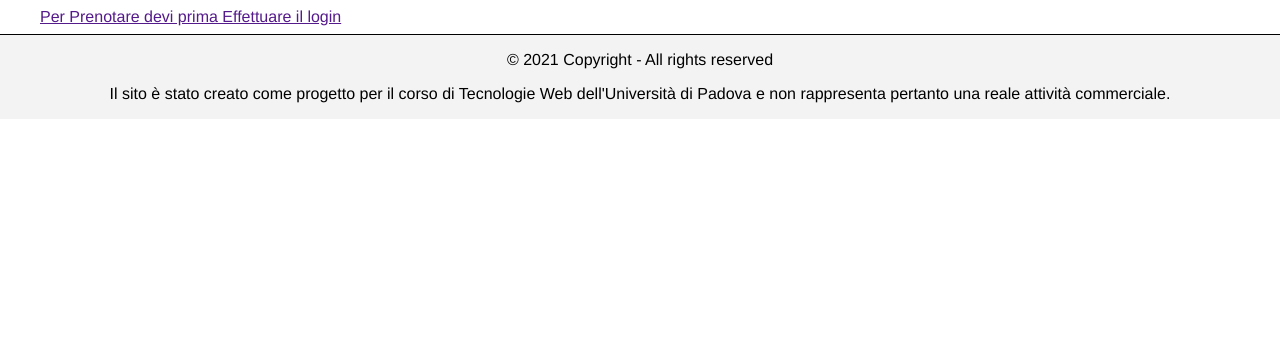
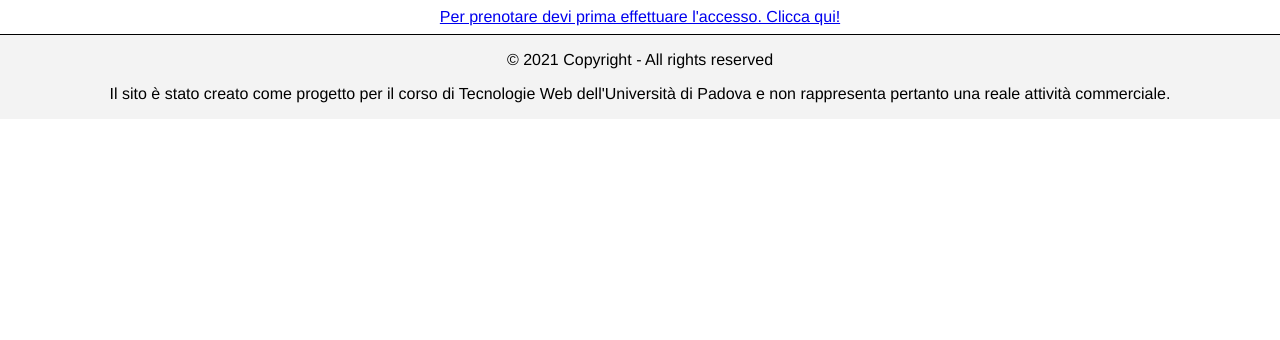
Before and after one commit to leidard/TecWeb_progetto, a PHP site: page /prenota in a window 1280 px wide. Shown: the part 235-575 px from the top of the page. Run offline with PHP 8.4, Linux system fonts and the light colour scheme.

Commit message:
fix veloci

```diff
--- a/controllers/index.css
+++ b/controllers/index.css
@@ -390,6 +390,11 @@ input[type=submit]{
 
 /*      PRENOTAZIONI    */
 
+a#effettuaAccesso{
+    display: block;
+    text-align: center;
+}
+
 .reservations {
     display: flex;
     flex-direction: column;
--- a/views/index.html
+++ b/views/index.html
@@ -8,7 +8,7 @@
                 Uno spazio dedicato a te, dove rilassarti e curare il tuo <span lang="en">look</span>.
             </p>
             %ORARIAPERTURA%
-            <a href="/book.php" id="link-prenota">Prenota subito!</a>
+            <a href="/prenota.php" id="link-prenota">Prenota subito!</a>
         </div>
     </div>
 </section>
--- a/views/prenota.html
+++ b/views/prenota.html
@@ -1 +1,3 @@
-<a href="">Per Prenotare devi prima Effettuare il login</a>
+<div>
+    <a id="effettuaAccesso" href=".\accedi.php">Per prenotare devi prima effettuare l'accesso. Clicca qui!</a>
+</div>
```
